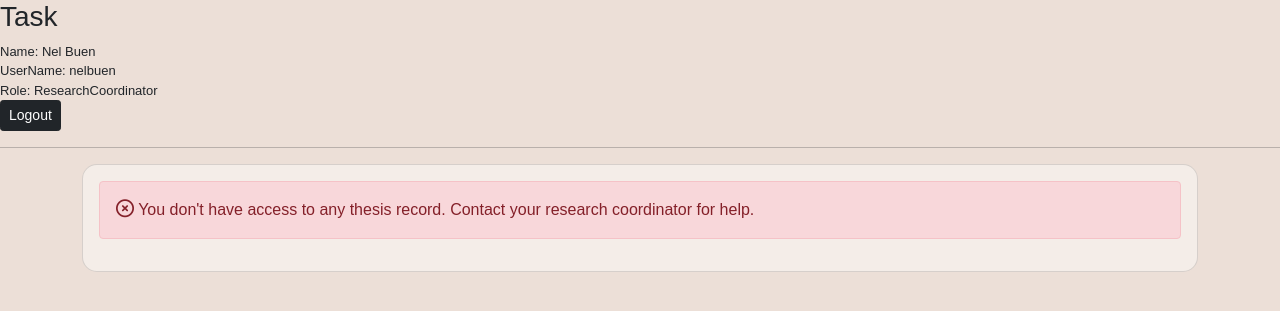
After one commit to nfllb/thesis-mgmt, a PHP site: page /tasks.php in a window 1280 px wide. The commit adds this page. Shown: the top 311 px of the page. Run offline with PHP 8.4, Linux system fonts and the light colour scheme; a user stored in the database is signed in; data that the repository does not hold is empty; some libraries are stand-ins or nearby versions.

Commit message:
Thesis and Tasks

```diff
--- a/css/styles.css
+++ b/css/styles.css
@@ -58,3 +58,30 @@ body {
 	font-size: 16px;
 	padding-right: 4px;
 }
+
+.thesis-text-color {
+	color: #d2691e;
+}
+
+h6.thesis-text-color .badge {
+	background-color: #e4d1c6;
+	color: #d2691e;
+	margin-right: 5px;
+}
+
+#thesisContainer {
+	border-radius: 15px !important;
+	background-color: #f4ede8;
+}
+
+.black_text_hover_pointer:hover {
+	color: gray;
+	cursor: pointer;
+}
+
+div#thesisContainer.card.w-75.mb-3
+	div.card-body
+	a#thesisName {
+	text-decoration: none;
+	color: black;
+}
--- a/sidebar.php
+++ b/sidebar.php
@@ -5,8 +5,7 @@
     <link rel="stylesheet" href="https://use.fontawesome.com/releases/v6.5.2/css/all.css">
     <link href="https://cdn.jsdelivr.net/npm/bootstrap@5.3.3/dist/css/bootstrap.min.css" rel="stylesheet"
         integrity="sha384-QWTKZyjpPEjISv5WaRU9OFeRpok6YctnYmDr5pNlyT2bRjXh0JMhjY6hW+ALEwIH" crossorigin="anonymous">
-    <link rel="stylesheet" href="./css/index.css">
-    <script defer src="./js/script.js"></script>
+    <link rel="stylesheet" href="./css/styles.css">
     <meta charset="UTF-8">
     <meta http-equiv="X-UA-Compatible" content="IE=edge">
     <meta name="viewport" content="width=device-width, initial-scale=1.0">
@@ -82,6 +81,7 @@
     <script src="https://cdn.jsdelivr.net/npm/bootstrap@5.3.3/dist/js/bootstrap.min.js"
         integrity="sha384-0pUGZvbkm6XF6gxjEnlmuGrJXVbNuzT9qBBavbLwCsOGabYfZo0T0to5eqruptLy"
         crossorigin="anonymous"></script>
+    <script defer src="./js/script.js"></script>
 </body>
 
 </html>
--- /dev/null
+++ b/tasks.php
@@ -0,0 +1,114 @@
+<?php
+session_start();
+include 'dbconnect.php';
+if (isset($_SESSION['username']) && isset($_SESSION['userid']))
+{
+
+    ?>
+
+    <!DOCTYPE html>
+    <html lang="en">
+
+    <head>
+        <meta charset="UTF-8">
+        <meta http-equiv="X-UA-Compatible" content="IE=edge">
+        <meta name="viewport" content="width=device-width, initial-scale=1.0">
+        <title>Task</title>
+
+        <link rel="stylesheet" href="https://use.fontawesome.com/releases/v6.5.2/css/all.css">
+        <link href="https://cdn.jsdelivr.net/npm/bootstrap@5.0.0-beta1/dist/css/bootstrap.min.css" rel="stylesheet"
+            integrity="sha384-giJF6kkoqNQ00vy+HMDP7azOuL0xtbfIcaT9wjKHr8RbDVddVHyTfAAsrekwKmP1" crossorigin="anonymous">
+        <link rel="stylesheet" href="./css/styles.css">
+    </head>
+
+    <body>
+        <div>
+            <h3>Task</h3>
+            <span>Name: <?php echo $_SESSION['name']; ?></span><br>
+            <span>UserName: <?php echo $_SESSION['username']; ?></span><br>
+            <span>Role: <?php echo $_SESSION['role']; ?></span><br>
+            <a href="logout.php" class="btn btn-dark btn-sm">Logout</a>
+        </div>
+        <hr>
+
+        <?php
+        $sql_WhereClause = ' WHERE ';
+        if ($_SESSION['role'] == 'ResearchCoordinator')
+        {
+            $sql_WhereClause = $sql_WhereClause . '1';
+        } else if ($_SESSION['role'] == 'Adviser')
+        {
+            $sql_WhereClause = $sql_WhereClause . 'Adviser = \'' . $_SESSION['name'] . '\'';
+        } else if ($_SESSION['role'] == 'Instructor')
+        {
+            $sql_WhereClause = $sql_WhereClause . 'Instructor = \'' . $_SESSION['name'] . '\'';
+        } else if ($_SESSION['role'] == 'Student')
+        {
+            $sql_WhereClause = $sql_WhereClause . 'Authors LIKE \'%' . $_SESSION['name'] . '%\'';
+        }
+
+        $sql_Select = "SELECT * FROM thesis_groupedstudents_vw" . $sql_WhereClause;
+        $result = mysqli_query($con, $sql_Select);
+
+        if ($result && mysqli_num_rows($result) > 0)
+        {
+            while ($thesis = mysqli_fetch_assoc($result))
+            {
+                $thesis_id = $thesis["ThesisId"];
+                $thesis_title = $thesis["Title"];
+                $thesis_authors = $thesis["Authors"];
+                $authors_arr = explode(',', $thesis_authors);
+                echo "<div class='container'>
+                    <div id='thesisContainer' class='card w-75 mb-3'>
+                        <div class='card-body'>
+                            <a id='thesisName' href='./task_details.php?thesisId=$thesis_id'><h5 class='card-title black_text_hover_pointer'>$thesis_title</h5></a>
+                            <h6 class='thesis-text-color'>Authors: ";
+                foreach ($authors_arr as $author)
+                {
+                    echo "<span class='badge text-bg-secondary'>$author</span>";
+                }
+                echo "</h6>
+                            <a href='./php/download-thesis.php' class='btn btn-primary btn-sm'><i style='margin-right:3px;' class='fa-regular fa-circle-down'></i>Download</a>
+                            <br><span class='thesis-text-color'>Last Updated Date: March 10, 2024 </span>
+                        </div>
+                    </div>
+                    </div>";
+            }
+        } else
+        {
+            echo "<div class='container'>
+            <div id='thesisContainer' class='card w-100 mb-3'>
+                <div class='card-body'>
+                    <div style='font-size:16px;'class='alert alert-danger' role='alert>
+                        <span class='icon'><i style='font-size:18px;' class='fa-regular fa-circle-xmark'></i></span>
+                        You don't have access to any thesis record. Contact your research coordinator for help.
+                    </div>
+                </div>
+            </div>
+            </div>";
+        }
+        ?>
+
+        <script src="https://code.jquery.com/jquery-3.2.1.slim.min.js"
+            integrity="sha384-KJ3o2DKtIkvYIK3UENzmM7KCkRr/rE9/Qpg6aAZGJwFDMVNA/GpGFF93hXpG5KkN"
+            crossorigin="anonymous"></script>
+        <script src="https://cdn.jsdelivr.net/npm/@popperjs/core@2.9.2/dist/umd/popper.min.js"
+            integrity="sha384-IQsoLXl5PILFhosVNubq5LC7Qb9DXgDA9i+tQ8Zj3iwWAwPtgFTxbJ8NT4GN1R8p"
+            crossorigin="anonymous"></script>
+        <script src="https://cdn.jsdelivr.net/npm/bootstrap@5.0.2/dist/js/bootstrap.min.js"
+            integrity="sha384-cVKIPhGWiC2Al4u+LWgxfKTRIcfu0JTxR+EQDz/bgldoEyl4H0zUF0QKbrJ0EcQF"
+            crossorigin="anonymous"></script>
+        <script src="https://cdn.jsdelivr.net/npm/clipboard@2.0.11/dist/clipboard.min.js"></script>
+        <script type="text/javascript">
+            // If you do not want to use jQuery you can use Pure JavaScript. See FAQ below
+            $(document).ready(function () {
+                $('[data-toggle="tooltip"]').tooltip();
+            });
+        </script>
+    </body>
+
+    </html>
+<?php } else
+{
+    header("Location: login.php");
+} ?>
```
Also changed, not shown: php/download-thesis.php (added, +27 -0 lines), task_details.php (added, +98 -0 lines), thesis.php (added, +89 -0 lines).
